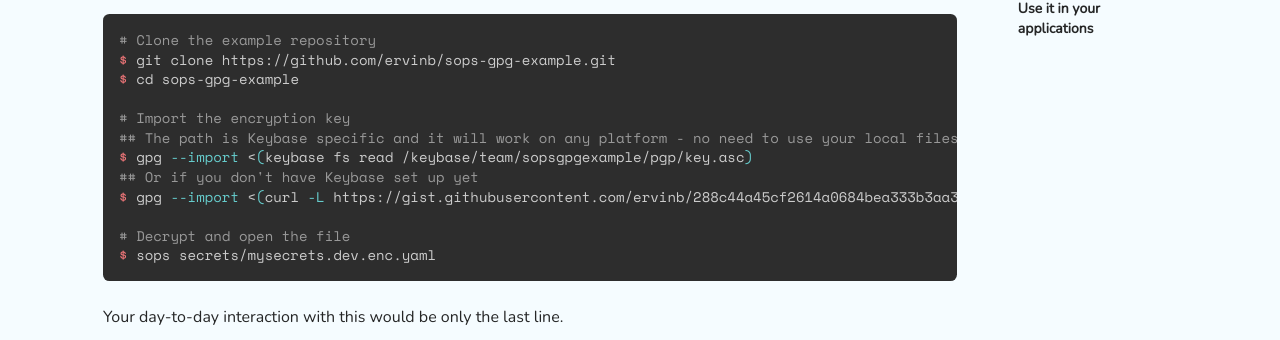
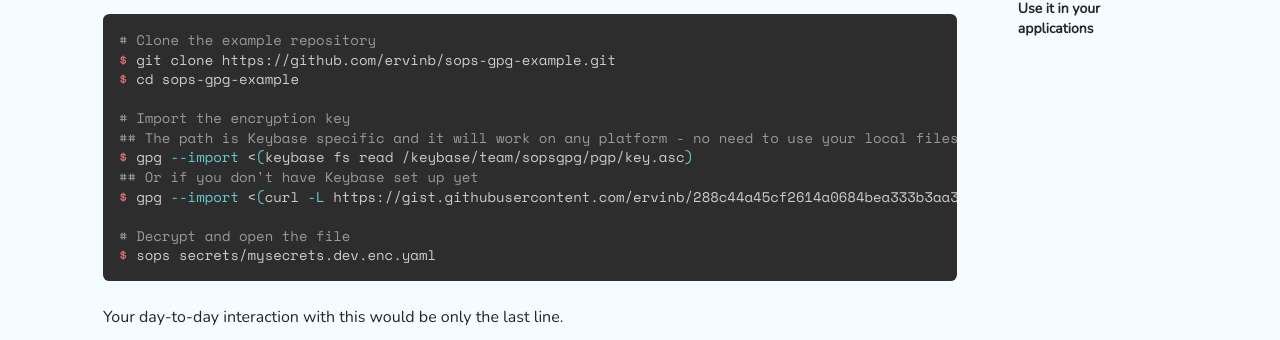
Before and after one commit to ervinb/ervinb.github.io, a Jekyll site: the page built from _posts/2020-12-05-from-zero-to-encrypted-secrets-in-2-minutes.md, in a window 1280 px wide and 900 px high, scrolled down 551 px. Shown: the part 133-473 px from the top of the window. Built offline with Jekyll 4.4.1, drawn with Linux system fonts in a browser that asks for light colours; nearby versions of some CDN libraries; comment, search, counter and statistics services are not loaded.

Commit message:
Update Keybase path

```diff
--- a/_posts/2020-12-05-from-zero-to-encrypted-secrets-in-2-minutes.md
+++ b/_posts/2020-12-05-from-zero-to-encrypted-secrets-in-2-minutes.md
@@ -22,8 +22,8 @@ $ git clone https://github.com/ervinb/sops-gpg-example.git
 $ cd sops-gpg-example
 
 # Import the encryption key
-## The path is Keybase specific and it will work on any platform - no need to use your local filesystem path
-$ gpg --import <(keybase fs read /keybase/team/sopsgpgexample/pgp/key.asc)
+## The path is Keybase specific and it will work on any platform - no need to use your local filesystem path. Join the 'sopsgpg' team first.
+$ gpg --import <(keybase fs read /keybase/team/sopsgpg/pgp/key.asc)
 ## Or if you don't have Keybase set up yet
 $ gpg --import <(curl -L https://gist.githubusercontent.com/ervinb/288c44a45cf2614a0684bea333b3aa36/raw/sops-gpg-example.asc)
 
```
